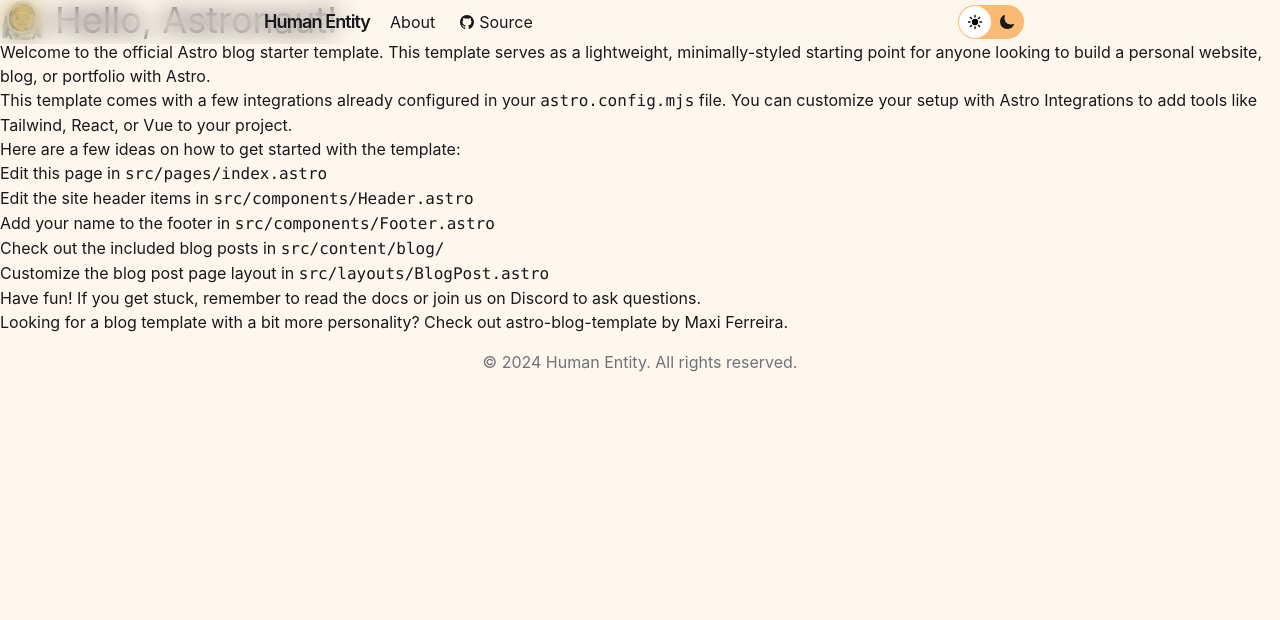
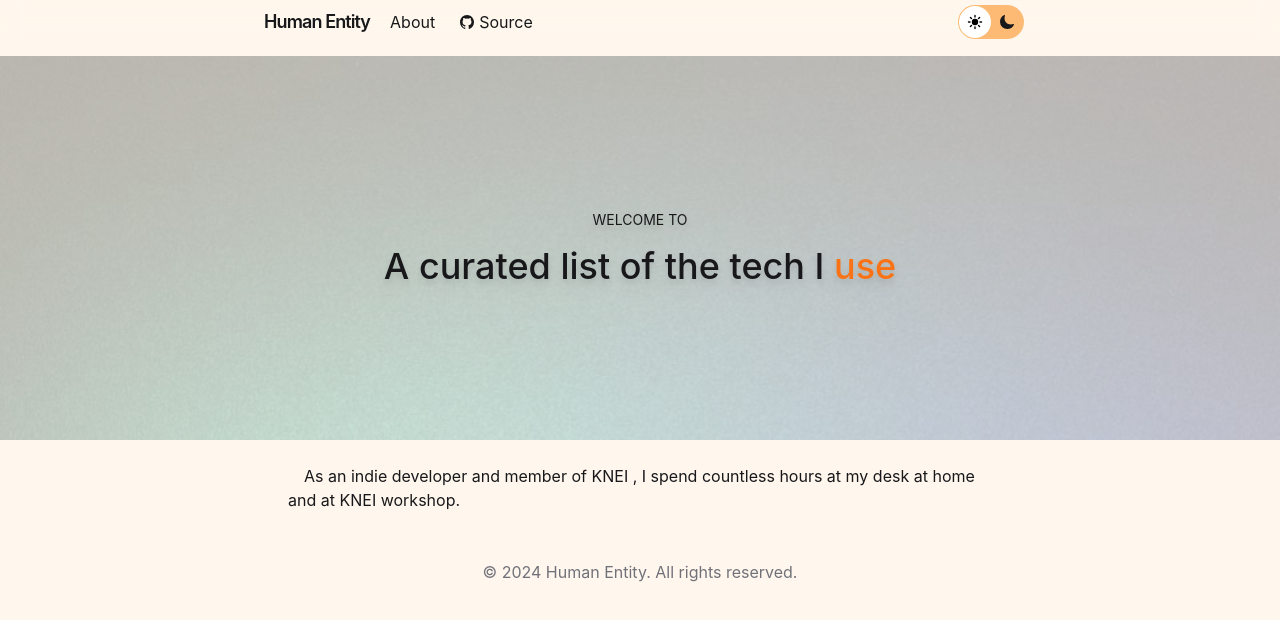
Before and after one commit to HumanEntity/HumanEntity.github.io, an Astro site: page / in a window 1280 px wide. Built offline with nearby package versions, Linux system fonts and the light colour scheme; Astro itself is replaced by a stand-in of ours.

Commit message:
feat(index): updated index.astro

```diff
--- a/src/pages/index.astro
+++ b/src/pages/index.astro
@@ -4,6 +4,17 @@
 import Footer from '../components/Footer.astro';
 import { SITE_TITLE, SITE_DESCRIPTION } from '../consts';
 import Body from '../components/Body.astro';
+import Content from '../components/Content.astro';
+import Knei from '../components/Knei.astro';
+import Masthead from '../components/Masthead.astro';
+import { Image } from '@astrojs/image/components';
+
+const posts = (await Astro.glob("./posts/*.md")).sort(
+	(a: any, b: any) =>
+		new Date(b.frontmatter.pubDate).valueOf() -
+		new Date(a.frontmatter.pubDate).valueOf()
+)
+
 ---
 
 <!doctype html>
@@ -12,39 +23,37 @@
 		<BaseHead title={SITE_TITLE} description={SITE_DESCRIPTION} />
 	</head>
 	<Body>
-		<Header />
-		<main>
-			<h1 class="font-mplus text-4xl">🧑‍🚀 Hello, Astronaut!</h1>
-			<p>
-				Welcome to the official <a href="https://astro.build/">Astro</a> blog starter template. This
-				template serves as a lightweight, minimally-styled starting point for anyone looking to build
-				a personal website, blog, or portfolio with Astro.
-			</p>
-			<p>
-				This template comes with a few integrations already configured in your
-				<code>astro.config.mjs</code> file. You can customize your setup with
-				<a href="https://astro.build/integrations">Astro Integrations</a> to add tools like Tailwind,
-				React, or Vue to your project.
-			</p>
-			<p>Here are a few ideas on how to get started with the template:</p>
-			<ul>
-				<li>Edit this page in <code>src/pages/index.astro</code></li>
-				<li>Edit the site header items in <code>src/components/Header.astro</code></li>
-				<li>Add your name to the footer in <code>src/components/Footer.astro</code></li>
-				<li>Check out the included blog posts in <code>src/content/blog/</code></li>
-				<li>Customize the blog post page layout in <code>src/layouts/BlogPost.astro</code></li>
-			</ul>
-			<p>
-				Have fun! If you get stuck, remember to <a href="https://docs.astro.build/"
-					>read the docs
-				</a> or <a href="https://astro.build/chat">join us on Discord</a> to ask questions.
-			</p>
-			<p>
-				Looking for a blog template with a bit more personality? Check out <a
-					href="https://github.com/Charca/astro-blog-template"
-					>astro-blog-template
-				</a> by <a href="https://twitter.com/Charca">Maxi Ferreira</a>.
-			</p>
+		<Header title={SITE_TITLE}/>
+		<main class="pt-[56px]">
+			<!-- <h1 class="font-mplus text-center">My site</h1> -->
+			<Masthead/>
+			<Content>
+				<section>
+					<p class="mb-8 indent-4">
+						As an indie developer and member of <Knei/>, I spend countless hours at my desk at home and at <Knei/> workshop.
+					</p>
+				</section>
+				<section>
+					<ul class="grid grid-cols-1 md:grid-cols-2 gap-4">
+					{
+						posts.map(post => (
+						<li class="text-center mb-4">
+							<img
+								class="border border-slate-300 dark:border-zinc-700 rounded-xl"
+								src={post.frontmatter.heroImage}
+								width={720 * 2}
+								alt="Thumbnail"
+							/>
+							<a href={post.url}>
+								<div class="mt-3 text-xl opacity-70">{post.frontmatter.title}</div>
+								<div>{post.frontmatter.description}</div>
+							</a>
+						</li>
+						))
+					}
+					</ul>
+				</section>
+			</Content>
 		</main>
 		<Footer />
 	</Body>
```
